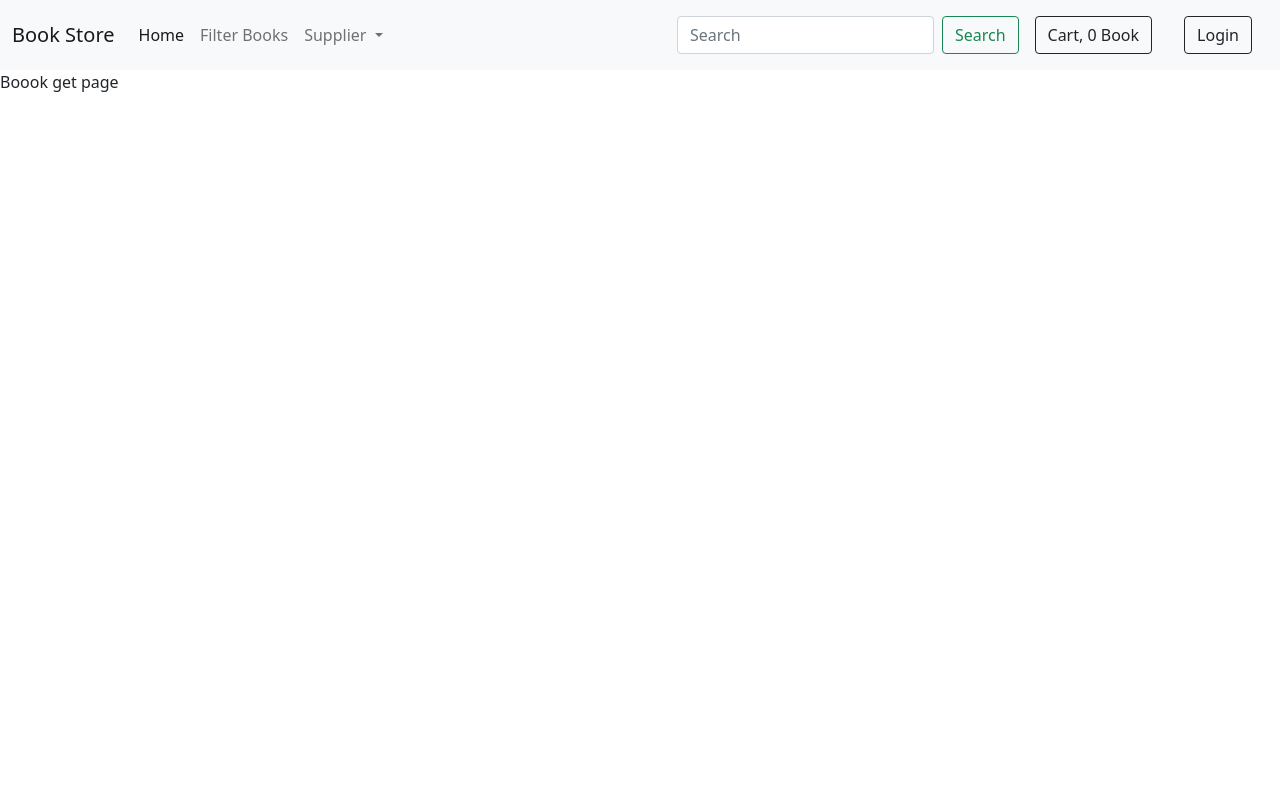
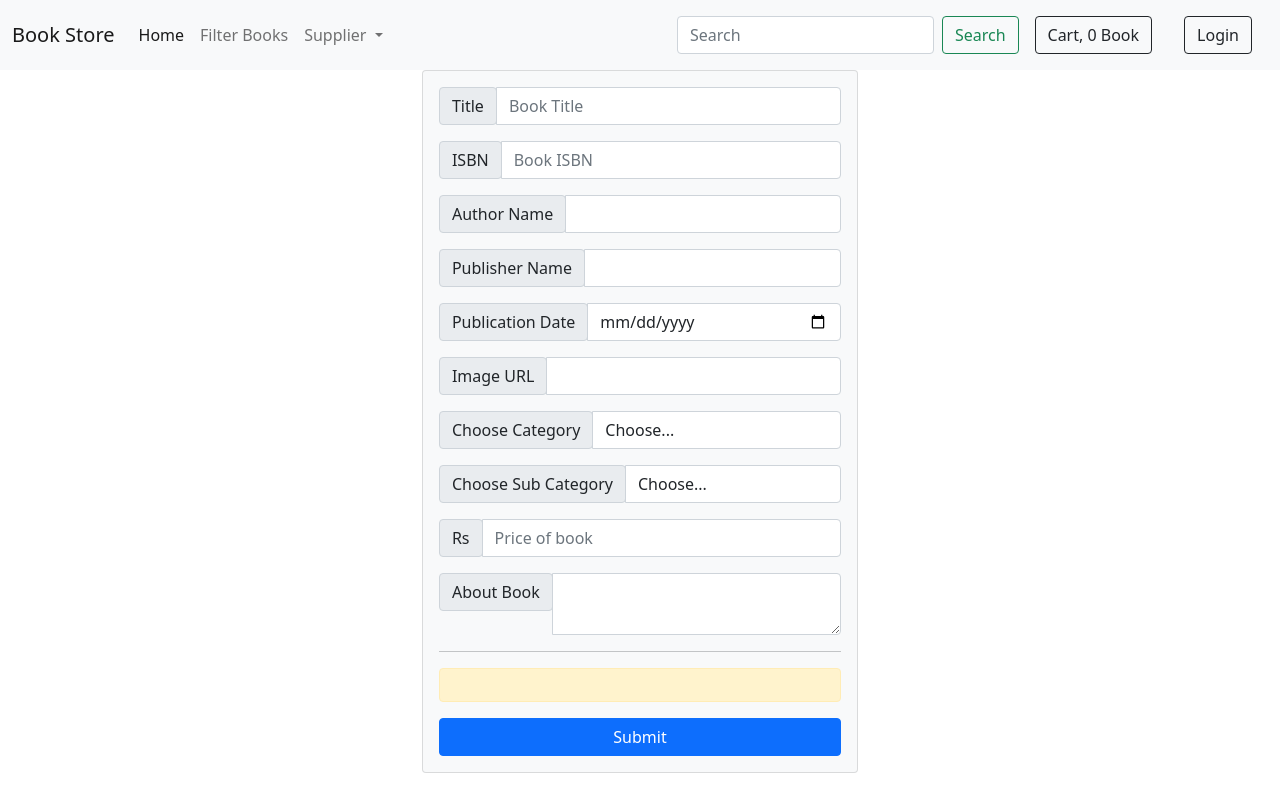
Before and after one commit to kill-gear/django-bookstore, a Django app: page /book_add/ in a window 1280 px wide. Run offline with Django 4.2, Linux system fonts and the light colour scheme; data that the repository does not hold is empty.

Commit message:
Add logic in book_add view and respective template, add UI enhancements in login/register template

```diff
--- a/core/forms.py
+++ b/core/forms.py
@@ -1,8 +1,18 @@
 from django.contrib.auth.forms import UserCreationForm
 from django.contrib.auth.models import User
+from django.forms import ModelForm
+
+from .models import Book
 
 
 class RegisterUserForm(UserCreationForm):
     class Meta:
         model = User
         fields = ['username', 'email', 'password1', 'password2']
+
+
+class BookAddForm(ModelForm):
+    class Meta:
+        model = Book
+        fields = ['isbn', 'title', 'category', 'subcategory',
+                  'author', 'publisher', 'publication_date', 'image_url', 'price', 'about']
--- a/core/templates/book_add.html
+++ b/core/templates/book_add.html
@@ -1,4 +1,100 @@
 {% extends 'base.html' %}
 {% block content %}
-Boook get page
-{% endblock %}
+    <div class="d-flex justify-content-center align-items-center">
+        <form class="card p-3 bg-light" method="post" action="">
+            {% csrf_token %}
+
+            <div class="input-group mb-3">
+                <div class="input-group-prepend">
+                    <span class="input-group-text" id="basic-addon1">Title</span>
+                </div>
+                <input type="text" class="form-control" placeholder="Book Title" name="title" required>
+            </div>
+
+            <div class="input-group mb-3">
+                <div class="input-group-prepend">
+                    <span class="input-group-text" id="basic-addon1">ISBN</span>
+                </div>
+                <input type="text" class="form-control" placeholder="Book ISBN" name="isbn" required>
+            </div>
+
+            <div class="input-group mb-3">
+                <div class="input-group-append">
+                    <span class="input-group-text" id="basic-addon2">Author Name</span>
+                </div>
+                <input type="text" class="form-control" placeholder="" aria-label="Recipient's username"
+                    aria-describedby="basic-addon2" name="author" required>
+            </div>
+
+            <div class="input-group mb-3">
+                <div class="input-group-append">
+                    <span class="input-group-text" id="basic-addon2">Publisher Name</span>
+                </div>
+                <input type="text" class="form-control" placeholder="" aria-label="Recipient's username"
+                    aria-describedby="basic-addon2" name="publisher" required>
+            </div>
+
+            <div class="input-group mb-3">
+                <div class="input-group-append">
+                    <span class="input-group-text" id="basic-addon2">Publication Date</span>
+                </div>
+                <input type="date" class="form-control" placeholder="" aria-label="Recipient's username"
+                    aria-describedby="basic-addon2" name="publication_date" required>
+            </div>
+
+            <div class="input-group mb-3">
+                <div class="input-group-prepend">
+                    <span class="input-group-text" id="basic-addon3">Image URL</span>
+                </div>
+                <input type="url" class="form-control" id="basic-url" aria-describedby="basic-addon3" name="image_url" required>
+            </div>
+
+            <div class="input-group mb-3">
+                <div class="input-group-prepend">
+                    <span class="input-group-text" id="basic-addon3">Choose Category</span>
+                </div>
+                <select id="category" class="form-control" name="book_category">
+                    <option selected>Choose...</option>
+                    {% for cat in categories %}
+                    <option value="{{ cat.id }}">{{ cat }}</option>
+                    {% endfor %}
+                </select>
+            </div>
+
+            <div class="input-group mb-3">
+                <div class="input-group-prepend">
+                    <span class="input-group-text" id="basic-addon3">Choose Sub Category</span>
+                </div>
+                <select id="category" class="form-control" name="book_subcategory">
+                    <option selected>Choose...</option>
+                    {% for subcat in subcategories %}
+                    <option value="{{ subcat.id }}">{{ subcat }}</option>
+                    {% endfor %}
+                </select>
+            </div>
+
+            <div class="input-group mb-3">
+                <div class="input-group-prepend">
+                    <span class="input-group-text">Rs</span>
+                </div>
+                <input type="number" min="0" class="form-control" placeholder="Price of book" name="price">
+
+            </div>
+
+            <div class="input-group">
+                <div class="input-group-prepend">
+                    <span class="input-group-text">About Book </span>
+                </div>
+                <textarea class="form-control" aria-label="With textarea"></textarea>
+            </div>
+            <hr>
+            <div class="alert alert-warning" role="alert">
+                {% for x, error in form.errors.items %}
+                {{x}}{{error}}
+                {% endfor %}
+            </div>
+            <button type="submit" class="btn btn-primary">Submit</button>
+
+        </form>
+    </div>
+{% endblock%}
--- a/core/templates/user_login.html
+++ b/core/templates/user_login.html
@@ -20,6 +20,10 @@
             </div>
         {% endfor %}
         <button type="submit" class="btn btn-primary">Submit</button>
+        <hr>
+        <div class="text-center">
+            <p>Not a member? <a href={% url "register" %}>Register</a></p>
+        </div>
     </form>
 </div>
 {% endblock %}
--- a/core/views.py
+++ b/core/views.py
@@ -3,7 +3,7 @@ from django.contrib.auth import authenticate, login, logout
 from django.db.models import Q
 from django.shortcuts import get_object_or_404, redirect, render
 
-from .forms import RegisterUserForm
+from .forms import RegisterUserForm, BookAddForm
 from .models import Book, Category, SubCategory
 
 
@@ -49,7 +49,19 @@ def user_register(request):
 
 
 def book_add(request):
-    context = {}
+    categories = Category.objects.all()
+    subcategories = SubCategory.objects.all()
+    form = BookAddForm()
+
+    if request.method == 'POST':
+        form = BookAddForm(request.POST)
+        if form.is_valid():
+            form.save()
+            title = form.cleaned_data.get('title')
+            messages.success(request, f'Book with title {title} added successfully!')
+            return redirect('home')
+
+    context = {'form': form, 'categories':categories, 'subcategories':subcategories}
     return render(request, "book_add.html", context)
 
 
```
Also changed, not shown: core/templates/user_register.html (+8 -11 lines).
